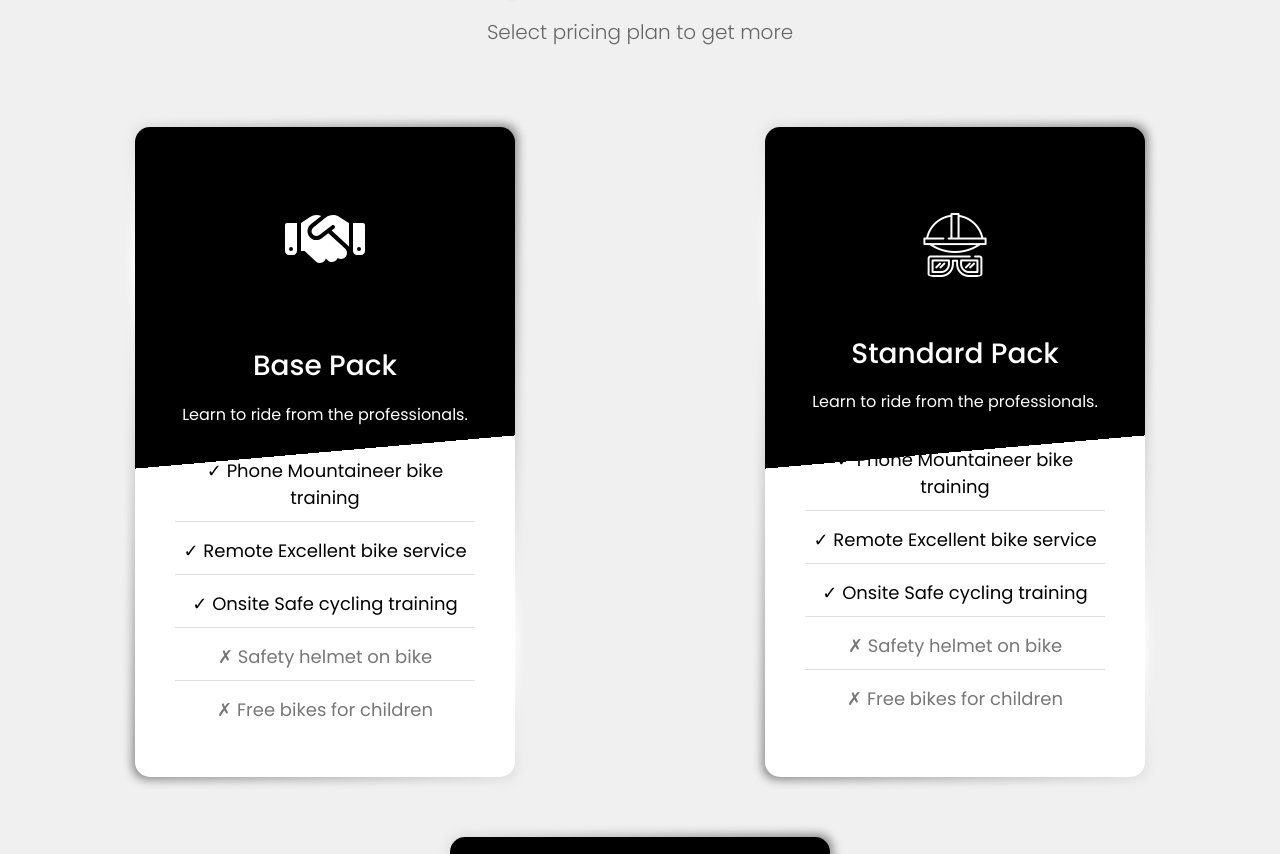
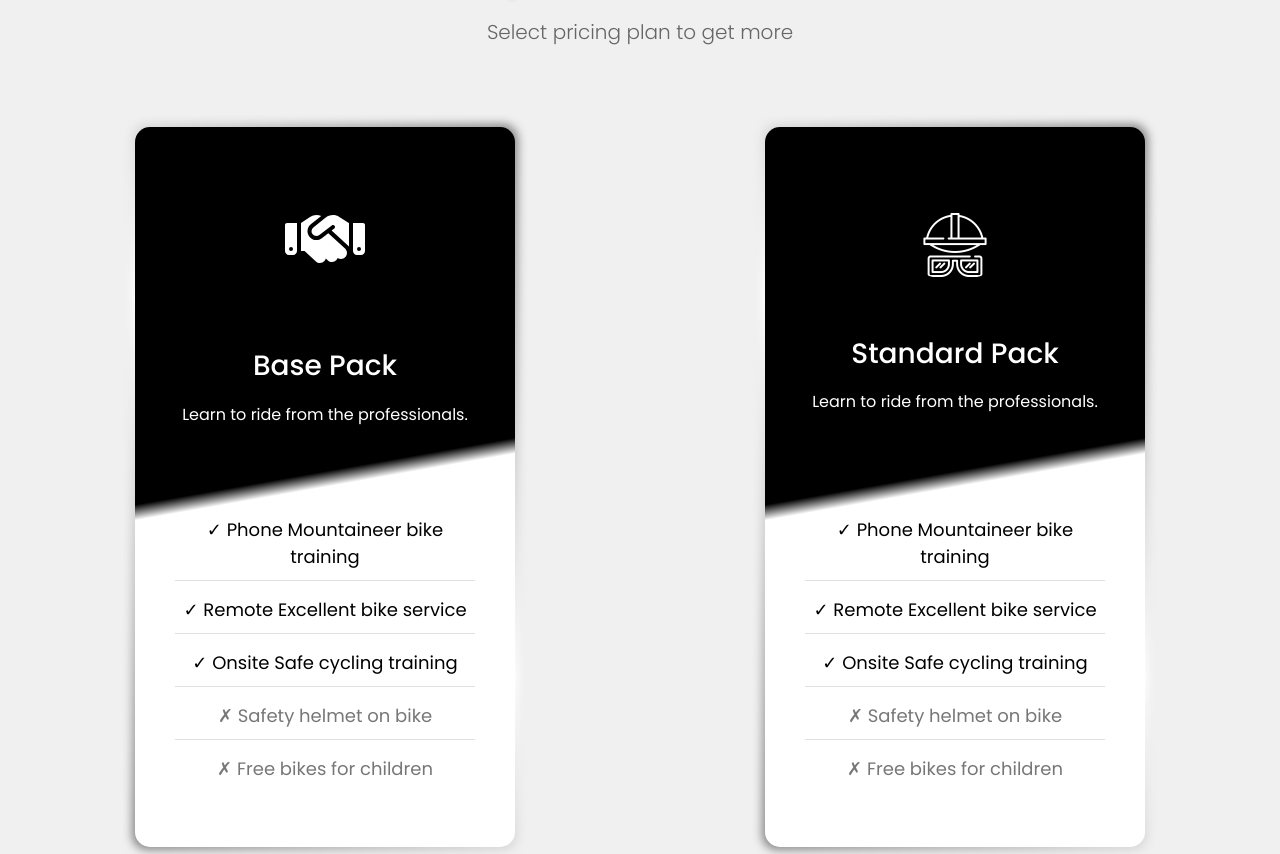
Before and after one commit to AlessioMartella7/proj-html-vuejs, a Vue app: page / in a window 1280 px wide. Shown: the part 943-1797 px from the top of the page. Built offline with nearby package versions, Linux system fonts and the light colour scheme.

Commit message:
fixed packs style

```diff
--- a/src/components/AppMainPacks.vue
+++ b/src/components/AppMainPacks.vue
@@ -65,8 +65,8 @@ export default {
             const cardRect = card.getBoundingClientRect();
             const cardCenterX = cardRect.left + cardRect.width / 2;
             const cardCenterY = cardRect.top + cardRect.height / 2;
-            const angleX = -(event.clientY - cardCenterY) / 10;
-            const angleY = (event.clientX - cardCenterX) / 10;
+            const angleX = -(event.clientY - cardCenterY) / 20;
+            const angleY = (event.clientX - cardCenterX) / 20;
             card.style.transform = `perspective(1000px) rotateX(${angleX}deg) rotateY(${angleY}deg)`;
         },
         resetCard(event) {
@@ -175,7 +175,7 @@ export default {
 
 .pack-card {
     width: 380px;
-    height: 650px;
+    height: 720px;
     perspective: 1000px;
     position: relative;
     transition: transform 0.3s ease;
@@ -220,7 +220,7 @@ export default {
     }
 
     &-front {
-        background: linear-gradient(175deg, #000 50%, #fff 50%);
+        background: linear-gradient(170deg, #000 48%, #fff 50%);
         color: white;
         display: flex;
         justify-content: center;
```
